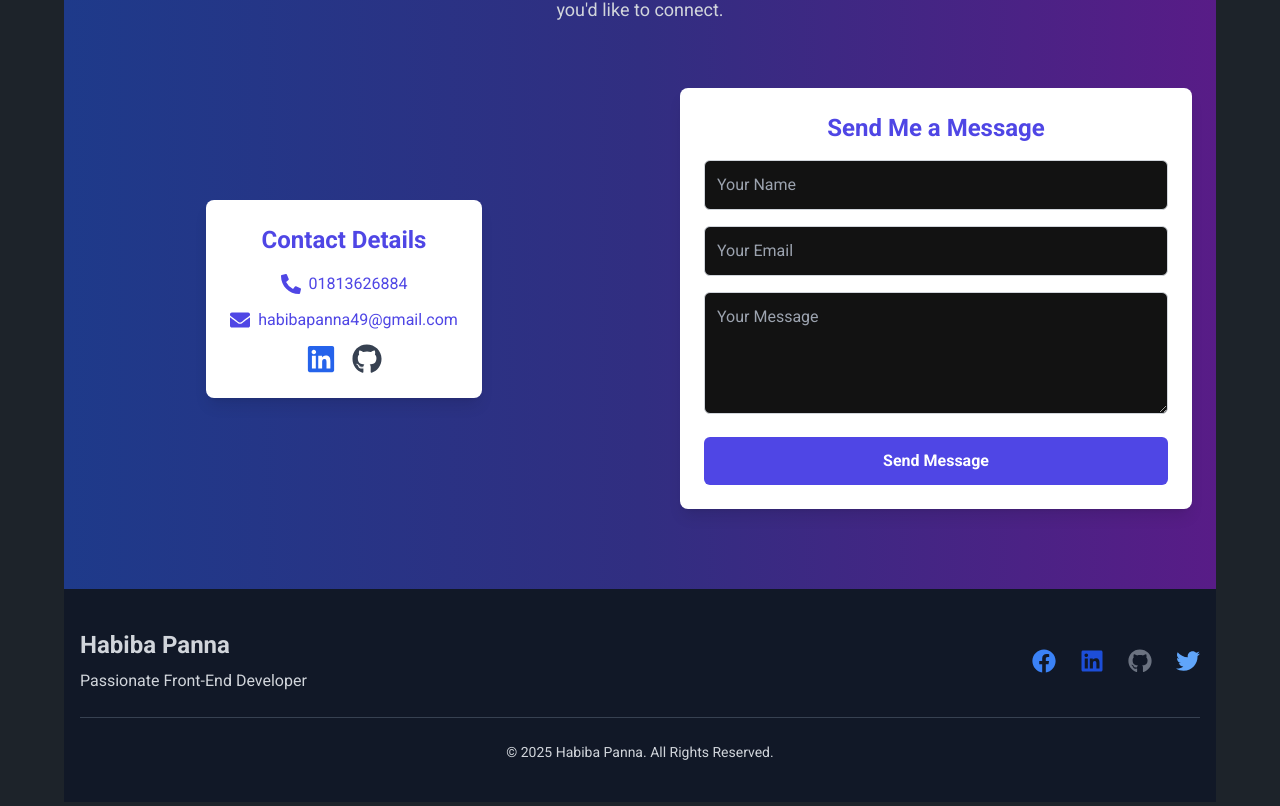
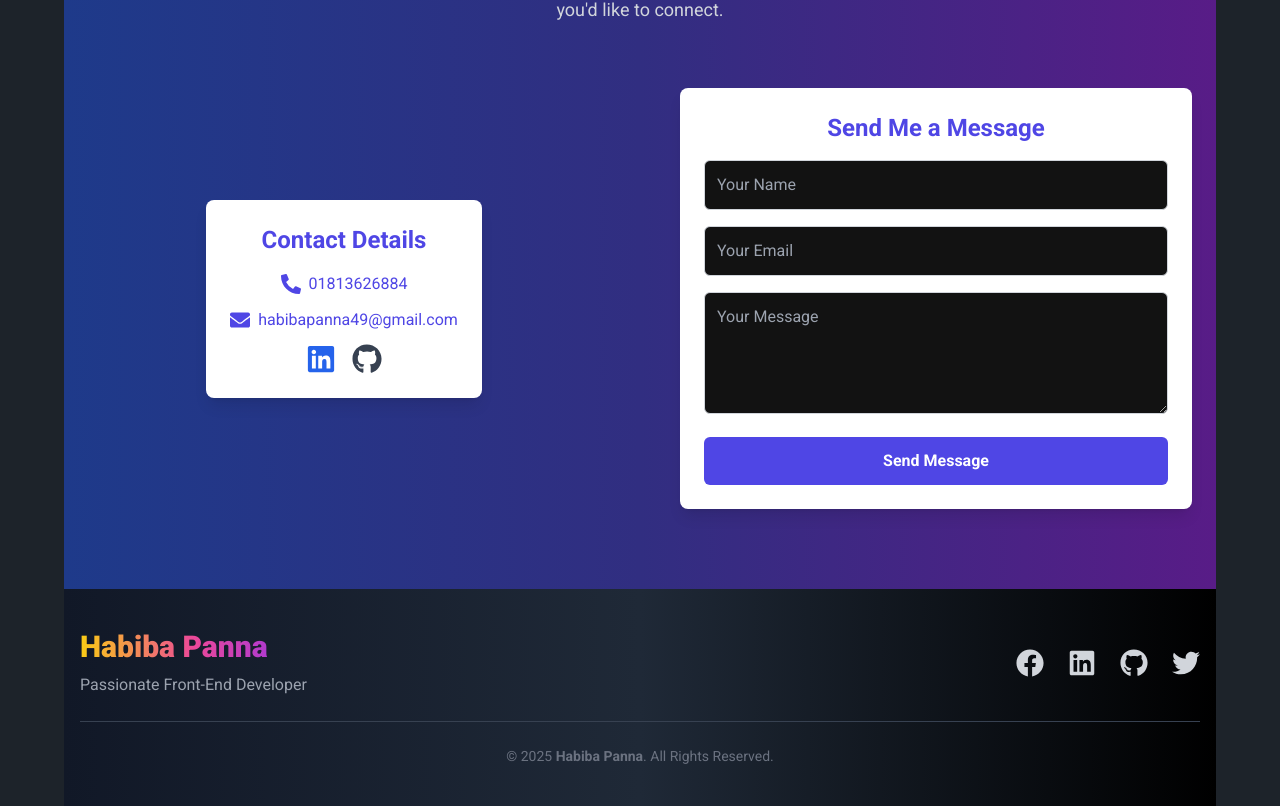
Before and after one commit to habibapanna/my-react-portfolio-project, a React (Vite) app: page / in a window 1280 px wide. Shown: the part 3364-4170 px from the top of the page. Built offline with nearby package versions, Linux system fonts and the light colour scheme.

Commit message:
footer updated

```diff
--- a/src/components/Footer/Footer.jsx
+++ b/src/components/Footer/Footer.jsx
@@ -3,14 +3,16 @@ import { FaFacebook, FaLinkedin, FaGithub, FaTwitter } from 'react-icons/fa';
 
 const Footer = () => {
   return (
-    <footer className="bg-gray-900 text-gray-300 py-10">
+    <footer className="bg-gradient-to-r from-gray-900 via-gray-800 to-black text-gray-300 py-10">
       <div className="container mx-auto px-4">
         {/* Footer Content */}
         <div className="flex flex-col md:flex-row justify-between items-center">
           {/* Profile Section */}
           <div className="text-center md:text-left mb-6 md:mb-0">
-            <h3 className="text-2xl font-bold">Habiba Panna</h3>
-            <p className="mt-2">Passionate Front-End Developer</p>
+            <h3 className="text-3xl font-extrabold text-transparent bg-clip-text bg-gradient-to-r from-yellow-400 via-pink-500 to-purple-600">
+              Habiba Panna
+            </h3>
+            <p className="mt-2 text-gray-400">Passionate Front-End Developer</p>
           </div>
 
           {/* Social Media Links */}
@@ -19,37 +21,37 @@ const Footer = () => {
               href="https://facebook.com"
               target="_blank"
               rel="noopener noreferrer"
-              className="text-blue-500 transition"
+              className="hover:text-blue-600 transition transform hover:scale-125"
               aria-label="Facebook"
             >
-              <FaFacebook size={24} />
+              <FaFacebook size={28} />
             </a>
             <a
               href="https://linkedin.com"
               target="_blank"
               rel="noopener noreferrer"
-              className="text-blue-700 transition"
+              className="hover:text-blue-600 transition transform hover:scale-125"
               aria-label="LinkedIn"
             >
-              <FaLinkedin size={24} />
+              <FaLinkedin size={28} />
             </a>
             <a
               href="https://github.com"
               target="_blank"
               rel="noopener noreferrer"
-              className="text-gray-500 transition"
+              className="hover:text-gray-400 transition transform hover:scale-125"
               aria-label="GitHub"
             >
-              <FaGithub size={24} />
+              <FaGithub size={28} />
             </a>
             <a
               href="https://twitter.com"
               target="_blank"
               rel="noopener noreferrer"
-              className="text-blue-400 transition"
+              className="hover:text-blue-600 transition transform hover:scale-125"
               aria-label="Twitter"
             >
-              <FaTwitter size={24} />
+              <FaTwitter size={28} />
             </a>
           </div>
         </div>
@@ -59,11 +61,18 @@ const Footer = () => {
 
         {/* Copyright */}
         <div className="text-center">
-          <p className="text-sm">
-            © {new Date().getFullYear()} Habiba Panna. All Rights Reserved.
+          <p className="text-sm text-gray-500">
+            © {new Date().getFullYear()} <span className="font-bold">Habiba Panna</span>. All Rights Reserved.
           </p>
         </div>
       </div>
+      <style>
+        {`
+          a:hover {
+            text-shadow: 0 0 10px rgba(255, 255, 255, 0.8);
+          }
+        `}
+      </style>
     </footer>
   );
 };
```
